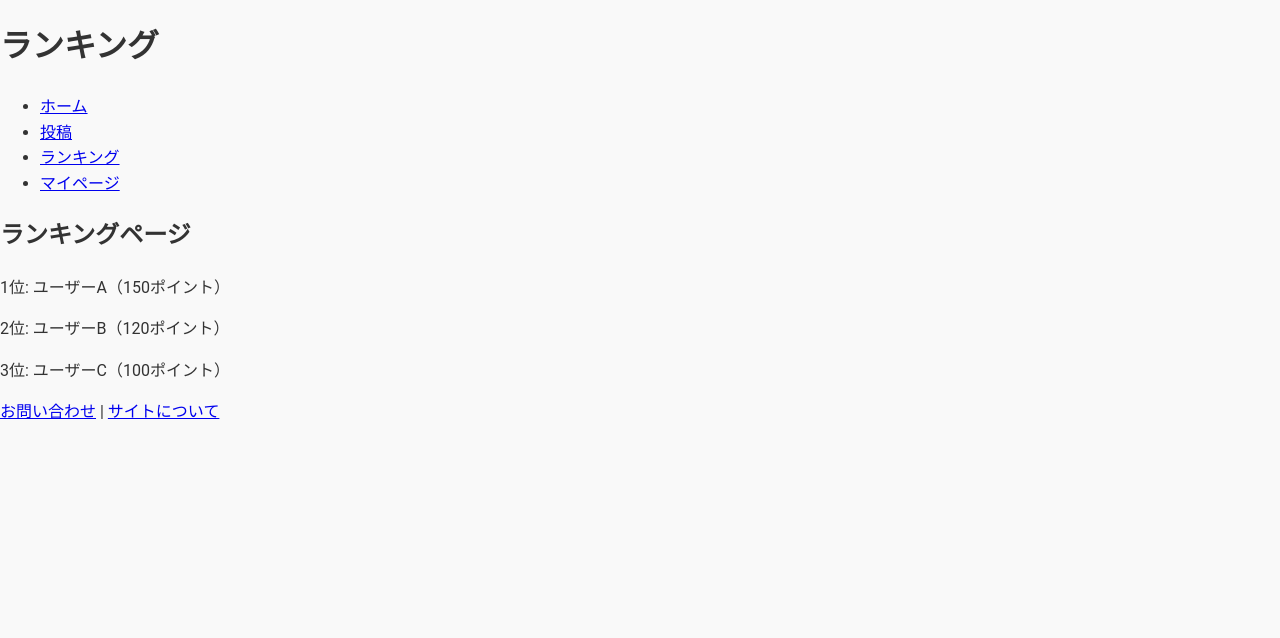
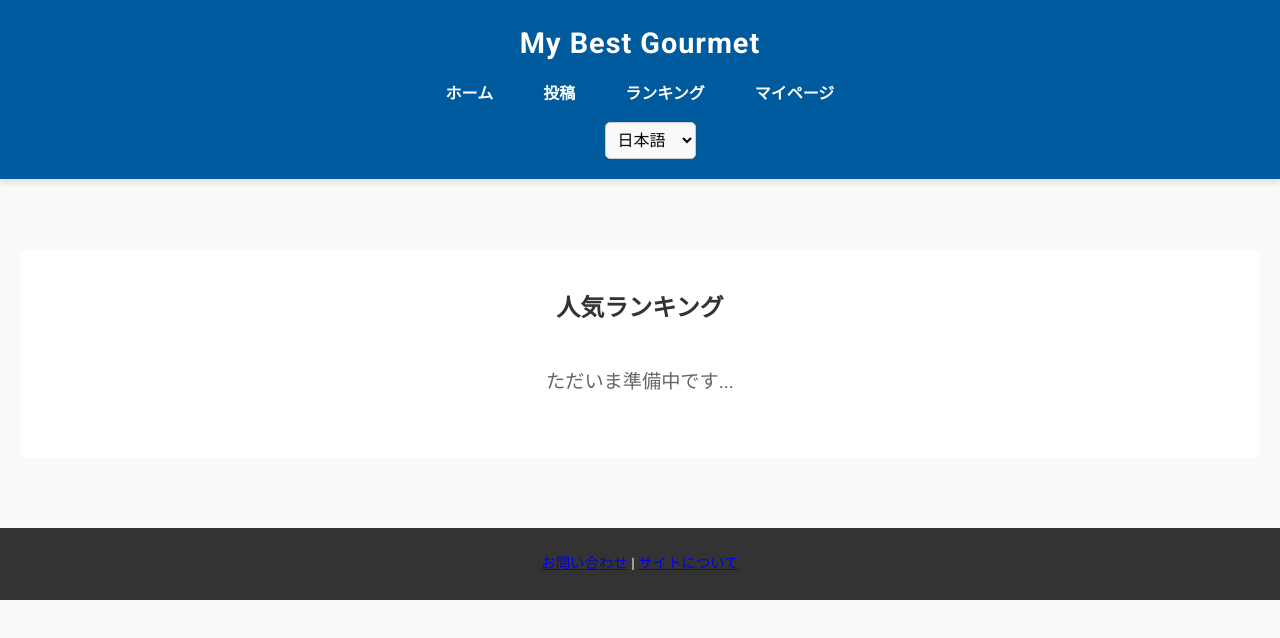
Before and after one commit to prioreye/my-prototype-site, a plain HTML site: page ranking.html in a window 1280 px wide. Drawn offline with Linux system fonts and the light colour scheme.

Commit message:
Fix: Update homepage design and layout

```diff
--- a/ranking.html
+++ b/ranking.html
@@ -1,30 +1,59 @@
 <!DOCTYPE html>
 <html lang="ja">
 <head>
-    <meta charset="UTF-8">
-    <meta name="viewport" content="width=device-width, initial-scale=1.0">
-    <title>プロトタイプ - ランキング</title>
-    <link rel="stylesheet" href="style.css">
+  <meta charset="UTF-8" />
+  <meta name="viewport" content="width=device-width, initial-scale=1.0"/>
+  <title>My Best Gourmet - ランキング</title>
+  <link rel="stylesheet" href="style.css" />
+  <link
+    href="https://fonts.googleapis.com/css2?family=Roboto:wght@400;700&family=Noto+Sans+JP:wght@400;700&display=swap"
+    rel="stylesheet"
+  />
 </head>
 <body>
-    <header>
-        <h1>ランキング</h1>
-        <nav>
+  <!-- ヘッダー -->
+  <header class="site-header">
+    <div class="container">
+      <h1 class="site-title">My Best Gourmet</h1>
+      <nav class="navigation">
         <ul>
-                <li><a href="home.html">ホーム</a></li>
-                <li><a href="post.html">投稿</a></li>
-                <li><a href="ranking.html">ランキング</a></li>
-                <li><a href="mypage.html">マイページ</a></li>
+          <li><a href="home.html" id="homeLink">ホーム</a></li>
+          <li><a href="post.html" id="postLink">投稿</a></li>
+          <li><a href="ranking.html" id="rankingLink">ランキング</a></li>
+          <li><a href="mypage.html" id="mypageLink">マイページ</a></li>
         </ul>
       </nav>
+      <!-- 言語切替セレクター -->
+      <select id="headerLanguageSelect">
+        <option value="ja">日本語</option>
+        <option value="en">English</option>
+      </select>
+    </div>
   </header>
-    <main>
-        <h2>ランキングページ</h2>
-        <div id="rankingData">ランキングデータを表示します。</div>
+
+  <!-- メイン -->
+  <main class="site-main">
+    <section class="ranking-section container">
+      <h2 class="page-title" id="rankingTitle">人気ランキング</h2>
+
+      <!-- Coming soon メッセージ -->
+      <div class="ranking-content" id="rankingContent">
+        <p id="rankingMessage">ただいま準備中です...</p>
+      </div>
+    </section>
   </main>
-    <footer>
-        <p><a href="#">お問い合わせ</a> | <a href="#">サイトについて</a></p>
+
+  <!-- フッター -->
+  <footer class="site-footer">
+    <div class="container">
+      <p>
+        <a href="#" id="contactLink">お問い合わせ</a> |
+        <a href="#" id="aboutLink">サイトについて</a>
+      </p>
+    </div>
   </footer>
+
+  <!-- JSファイル -->
   <script src="ranking.js"></script>
 </body>
 </html>
--- a/ranking.js
+++ b/ranking.js
@@ -1,29 +1,59 @@
-console.log("ランキングページ準備完了");
+document.addEventListener("DOMContentLoaded", function() {
+  // ページロード時に言語適用
+  const savedLang = localStorage.getItem("selectedLanguage") || "ja";
+  applyRankingLanguage(savedLang);
 
-// ランキングデータを生成
-const rankings = [
-    { rank: 1, user: "ユーザーA", points: 150 },
-    { rank: 2, user: "ユーザーB", points: 120 },
-    { rank: 3, user: "ユーザーC", points: 100 },
-];
+  // ヘッダーの言語セレクト
+  document.getElementById("headerLanguageSelect").addEventListener("change", function() {
+    const selLang = this.value;
+    localStorage.setItem("selectedLanguage", selLang);
+    applyRankingLanguage(selLang);
+  });
+});
 
-// ランキングを表示する関数
-function displayRankings() {
-    const rankingContainer = document.getElementById("rankingData");
+// 多言語切り替え
+function applyRankingLanguage(lang) {
+  const translations = {
+    ja: {
+      siteTitle: "My Best Gourmet",
+      homeLink: "ホーム",
+      postLink: "投稿",
+      rankingLink: "ランキング",
+      mypageLink: "マイページ",
 
-    if (!rankings || rankings.length === 0) {
-        rankingContainer.innerHTML = "<p>ランキングデータがありません。</p>";
-        return;
+      rankingTitle: "人気ランキング",
+      rankingMessage: "ただいま準備中です...",
+      contactLink: "お問い合わせ",
+      aboutLink: "サイトについて"
+    },
+    en: {
+      siteTitle: "My Best Gourmet",
+      homeLink: "Home",
+      postLink: "Post",
+      rankingLink: "Ranking",
+      mypageLink: "My Page",
+
+      rankingTitle: "Popular Rankings",
+      rankingMessage: "Coming Soon...",
+      contactLink: "Contact Us",
+      aboutLink: "About Us"
     }
+  };
 
-    const rankingList = rankings
-        .map((entry) => {
-            return `<p>${entry.rank}位: ${entry.user}（${entry.points}ポイント）</p>`;
-        })
-        .join("");
+  const t = translations[lang] || translations.ja;
 
-    rankingContainer.innerHTML = rankingList;
+  // ヘッダー
+  document.querySelector(".site-title").textContent = t.siteTitle;
+  document.getElementById("homeLink").textContent = t.homeLink;
+  document.getElementById("postLink").textContent = t.postLink;
+  document.getElementById("rankingLink").textContent = t.rankingLink;
+  document.getElementById("mypageLink").textContent = t.mypageLink;
+
+  // ランキングページ要素
+  document.getElementById("rankingTitle").textContent = t.rankingTitle;
+  document.getElementById("rankingMessage").textContent = t.rankingMessage;
+
+  // フッター
+  document.getElementById("contactLink").textContent = t.contactLink;
+  document.getElementById("aboutLink").textContent = t.aboutLink;
 }
-
-// ページが読み込まれたらランキングを表示
-document.addEventListener("DOMContentLoaded", displayRankings);
--- a/style.css
+++ b/style.css
@@ -284,3 +284,23 @@ body {
 .btn-submit:active {
   transform: scale(0.98);
 }
+
+/* ランキングページ用のデザイン */
+.ranking-section {
+  margin: 40px auto;
+  background-color: #fff;
+  border-radius: 8px;
+  padding: 20px;
+  text-align: center;
+}
+
+.ranking-section .page-title {
+  font-size: 1.5em;
+  margin-bottom: 30px;
+}
+
+.ranking-content p {
+  font-size: 1.2em;
+  color: #666;
+  margin: 40px 0;
+}
```
Lines whose indentation alone changed are shown as unchanged.
